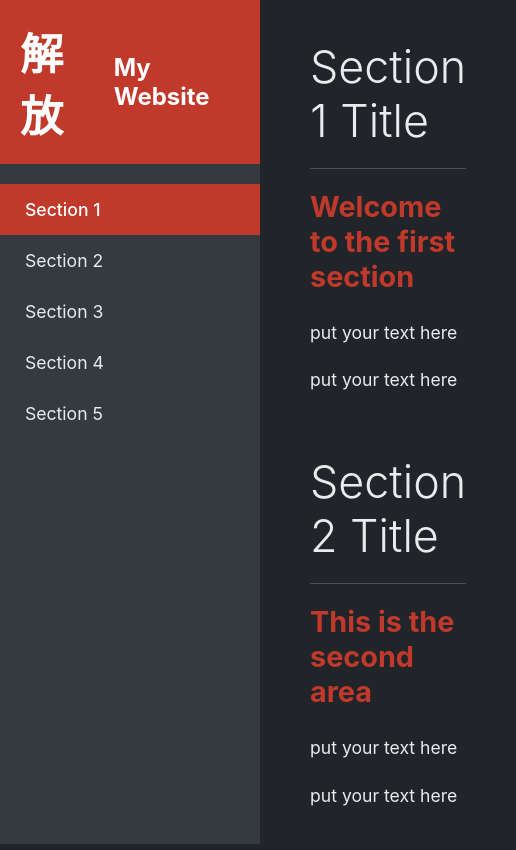
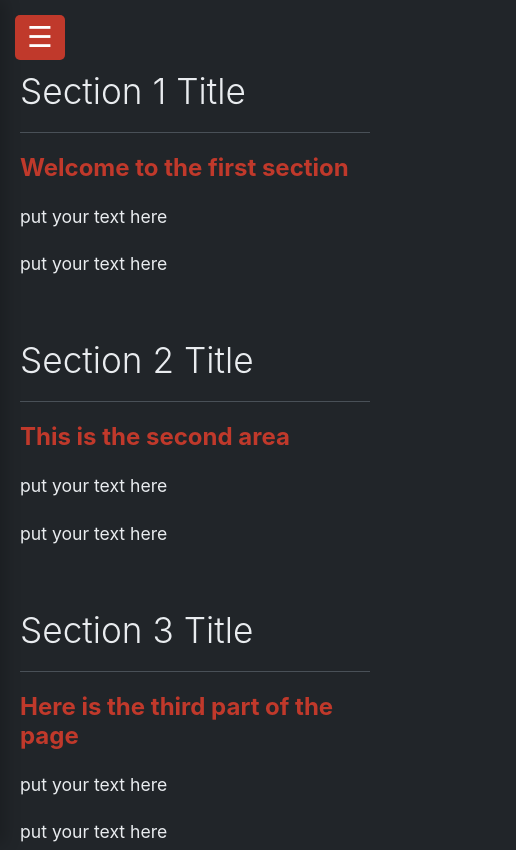
Before and after one commit to kaihouguide/Kaihouguide.github.io, a plain HTML site: page index.html in a window 390 px wide. Shown: the top 850 px of the page, 516 px wide, since content can reach past the window. Drawn offline with Linux system fonts and the light colour scheme.

Commit message:
Update index.html

```diff
--- a/index.html
+++ b/index.html
@@ -29,6 +29,12 @@
             min-height: 100vh;
         }
 
+        /* --- Furigana Style (for ruby text) --- */
+        rt {
+            font-size: 0.6em;
+            color: var(--text-color);
+        }
+
         /* --- Main Layout Container --- */
         .container {
             display: flex;
@@ -44,6 +50,8 @@
             flex-direction: column;
             position: fixed; /* Fix the sidebar to the left */
             height: 100%;
+            /* Add transition for mobile slide-in/out effect */
+            transition: transform 0.3s ease-in-out;
         }
 
         .sidebar-header {
@@ -59,6 +67,7 @@
         .sidebar-header .logo {
             margin-right: 15px;
             font-size: 1.8em;
+            writing-mode: horizontal-tb; /* Explicitly set horizontal writing (yokogaki) */
         }
 
         .sidebar-nav {
@@ -122,15 +131,75 @@
             font-size: 1.1em;
             line-height: 1.7;
         }
+
+        /* --- Mobile-Specific Hamburger Menu Button --- */
+        #menu-toggle {
+            display: none; /* Hidden on desktop */
+            position: fixed;
+            top: 15px;
+            left: 15px;
+            z-index: 1001; /* Ensure it's above the sidebar */
+            background: var(--primary-red);
+            color: white;
+            border: none;
+            padding: 5px 12px;
+            font-size: 1.8em;
+            line-height: 1.2;
+            cursor: pointer;
+            border-radius: 5px;
+            transition: background-color 0.3s;
+        }
+
+        #menu-toggle:hover {
+            background: var(--hover-red);
+        }
+
+        /* --- Media Query for Mobile Responsiveness --- */
+        @media (max-width: 800px) {
+            .sidebar {
+                /* On mobile, hide sidebar off-screen by default */
+                transform: translateX(-100%);
+                z-index: 1000;
+                box-shadow: 5px 0 15px rgba(0,0,0,0.2);
+            }
+            .sidebar.open {
+                /* .open class brings sidebar into view */
+                transform: translateX(0);
+            }
+
+            .main-content {
+                /* Remove the margin to allow content to be full-width */
+                margin-left: 0;
+                /* Adjust padding for smaller screens and to avoid the menu button */
+                padding: 70px 20px 20px 20px;
+            }
+
+            /* Adjust heading sizes for better readability on mobile */
+            .main-content h1 {
+                font-size: 2.2em;
+            }
+             .main-content h2 {
+                font-size: 1.5em;
+            }
+
+            #menu-toggle {
+                /* Show the hamburger button on mobile */
+                display: block;
+            }
+        }
     </style>
 </head>
 <body>
+
+    <!-- Hamburger menu button, only visible on mobile -->
+    <button id="menu-toggle" aria-label="Open Menu">☰</button>
 
     <div class="container">
         <!-- Left Sidebar -->
         <aside class="sidebar">
             <div class="sidebar-header">
-                <span class="logo">解放</span>
+                <!-- Logo with Furigana using <ruby> tag -->
+                <span class="logo"><ruby>解放<rt>かいほう</rt></ruby></span>
                 <span>My Website</span>
             </div>
             <ul class="sidebar-nav">
@@ -202,9 +271,20 @@
     </div>
 
     <script>
-        // Simple script to handle the "active" class on nav links
+        // --- Get elements for interactivity ---
         const navLinks = document.querySelectorAll('.nav-link');
+        const menuToggle = document.getElementById('menu-toggle');
+        const sidebar = document.querySelector('.sidebar');
 
+        // --- Event Listener for Hamburger Menu ---
+        // Toggles the 'open' class on the sidebar to show/hide it
+        if (menuToggle) {
+            menuToggle.addEventListener('click', () => {
+                sidebar.classList.toggle('open');
+            });
+        }
+
+        // --- Event Listener for Navigation Links ---
         navLinks.forEach(link => {
             link.addEventListener('click', () => {
                 // Remove 'active' class from all links
@@ -212,6 +292,10 @@
 
                 // Add 'active' class to the clicked link
                 link.classList.add('active');
+
+                // --- Close sidebar on mobile after clicking a link ---
+                // This improves UX on smaller screens
+                sidebar.classList.remove('open');
             });
         });
     </script>
```
